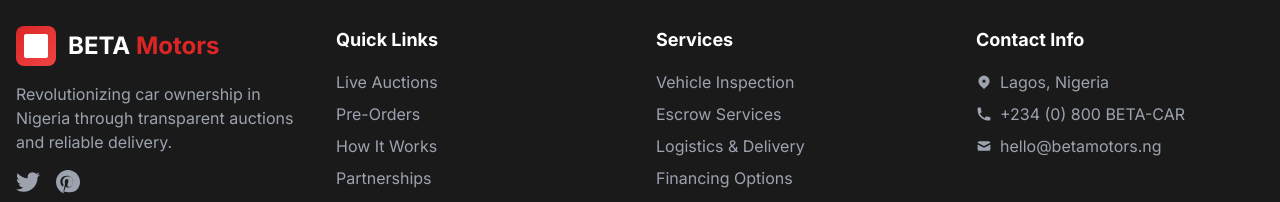
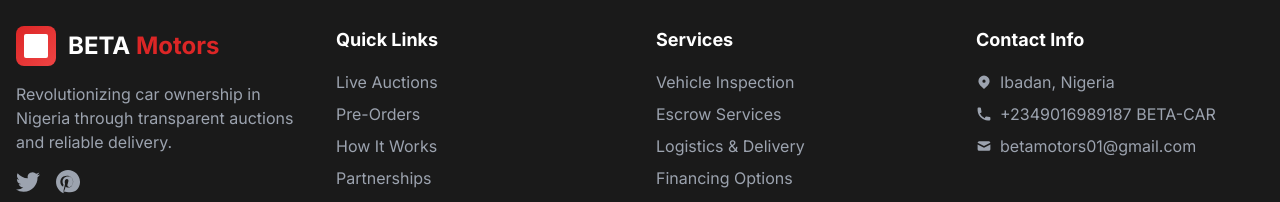
Before and after one commit to SeunExploits/beta-motors, a plain HTML site: page index.html in a window 1280 px wide. Shown: the part 3954-4156 px from the top of the page. Drawn offline with nearby package versions, Linux system fonts and the light colour scheme.

Commit message:
email and address

```diff
--- a/index.html
+++ b/index.html
@@ -732,20 +732,20 @@
                             <svg class="w-4 h-4 mr-2" fill="currentColor" viewBox="0 0 20 20">
                                 <path fill-rule="evenodd" d="M5.05 4.05a7 7 0 119.9 9.9L10 18.9l-4.95-4.95a7 7 0 010-9.9zM10 11a2 2 0 100-4 2 2 0 000 4z" clip-rule="evenodd"/>
                             </svg>
-                            Lagos, Nigeria
+                            Ibadan, Nigeria
                         </li>
                         <li class="text-gray-400 flex items-center">
                             <svg class="w-4 h-4 mr-2" fill="currentColor" viewBox="0 0 20 20">
                                 <path d="M2 3a1 1 0 011-1h2.153a1 1 0 01.986.836l.74 4.435a1 1 0 01-.54 1.06l-1.548.773a11.037 11.037 0 006.105 6.105l.774-1.548a1 1 0 011.059-.54l4.435.74a1 1 0 01.836.986V17a1 1 0 01-1 1h-2C7.82 18 2 12.18 2 5V3z"/>
                             </svg>
-                            +234 (0) 800 BETA-CAR
+                            +2349016989187 BETA-CAR
                         </li>
                         <li class="text-gray-400 flex items-center">
                             <svg class="w-4 h-4 mr-2" fill="currentColor" viewBox="0 0 20 20">
                                 <path d="M2.003 5.884L10 9.882l7.997-3.998A2 2 0 0016 4H4a2 2 0 00-1.997 1.884z"/>
                                 <path d="M18 8.118l-8 4-8-4V14a2 2 0 002 2h12a2 2 0 002-2V8.118z"/>
                             </svg>
-                            hello@betamotors.ng
+                            betamotors01@gmail.com
                         </li>
                     </ul>
                 </div>
```
